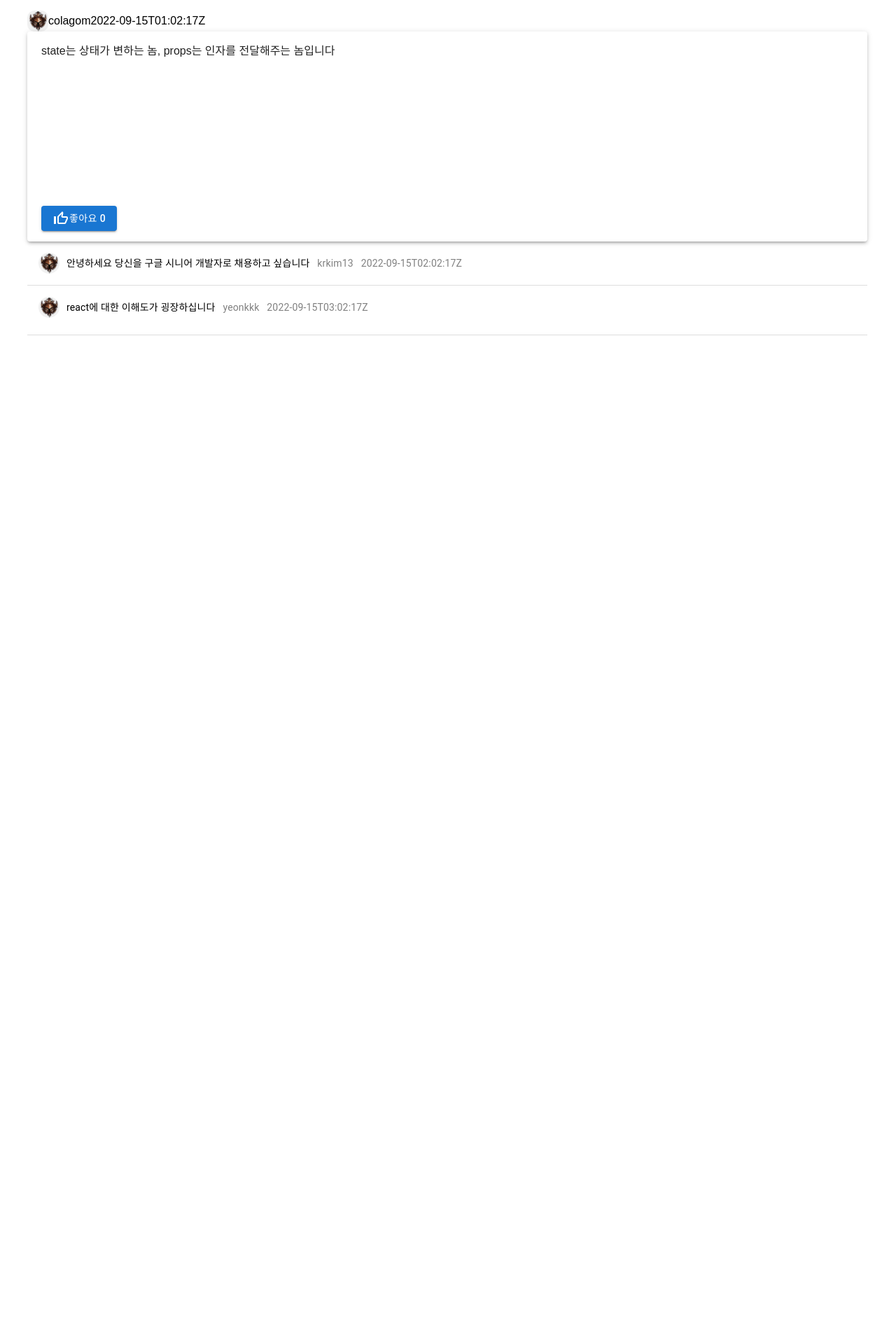
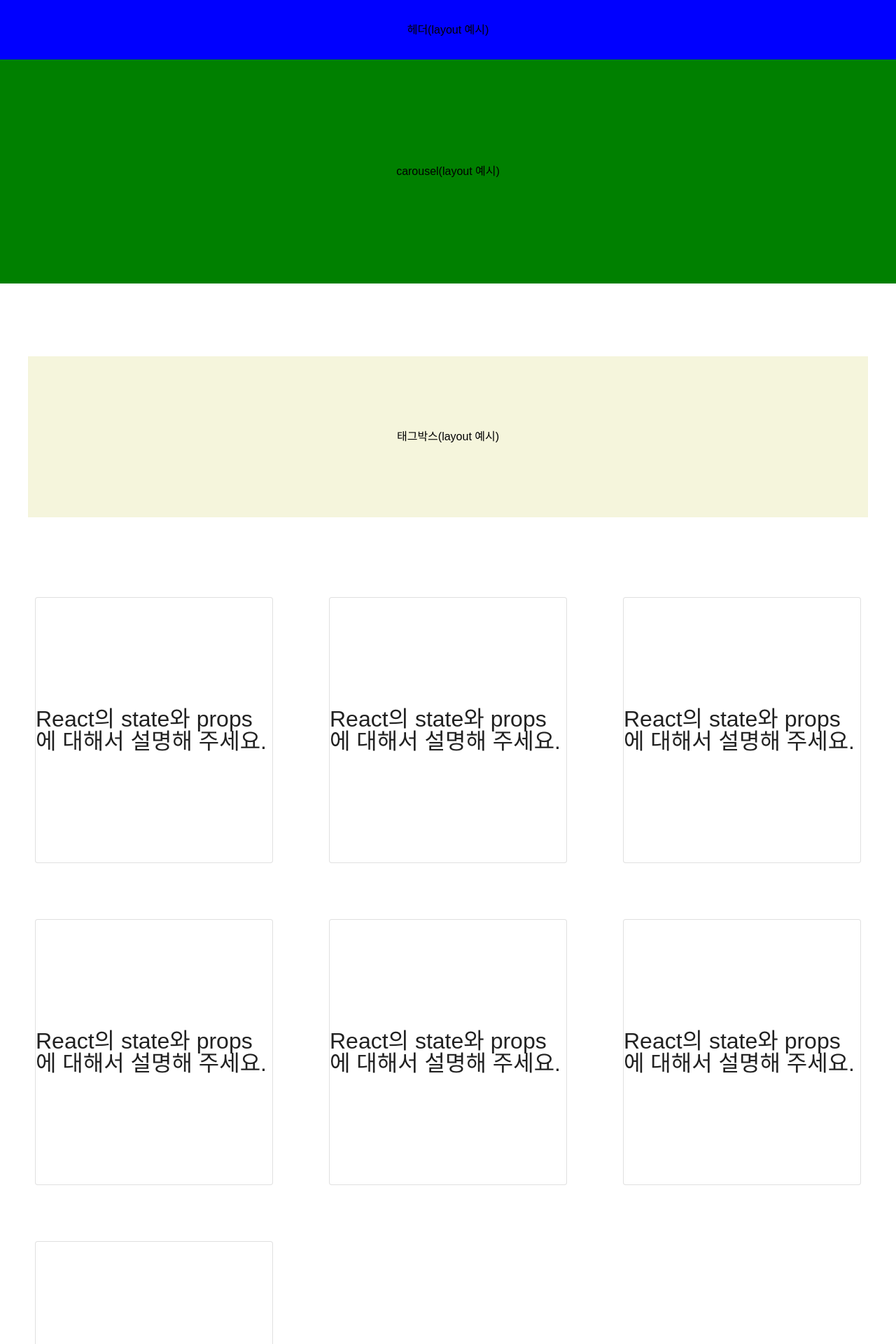
Before and after one commit to team-saviors/saview, a React (Create React App) app in the folder client/: page / in a window 1280 px wide. Shown: the top 1920 px of the page at 70% size. Before the commit the page ends 815 px from the top, so only its background shows below. Built offline with nearby package versions, Linux system fonts and the light colour scheme.

Commit message:
Feat/main page (#41)
* [FE] Feat : 레이아웃 구조(미완성)

* [FE] Feat : Mainpage layout 구조 골격 완성.

```diff
--- a/client/src/App.js
+++ b/client/src/App.js
@@ -1,13 +1,17 @@
 import { useEffect } from 'react';
 import Counter from './components/Counter';
-import PostPage from './pages/PostPage';
+import Header from './components/Header';
+import Mainpage from './pages/MainPage';
+// import PostPage from './pages/PostPage';
 
 function App() {
   return (
-    <div>
+    <>
+      <Header></Header>
       {/* <Counter></Counter> */}
-      <PostPage></PostPage>
-    </div>
+      <Mainpage></Mainpage>
+      {/* <PostPage></PostPage> */}
+    </>
   );
 }
 
--- /dev/null
+++ b/client/src/components/Carousel.js
@@ -0,0 +1,18 @@
+const Carousel = () => {
+  return (
+    <div
+      className="carousel"
+      style={{
+        width: '100%',
+        height: '320px',
+        display: 'flex',
+        justifyContent: 'center',
+        alignItems: 'center',
+        backgroundColor: 'green',
+      }}
+    >
+      carousel(layout 예시)
+    </div>
+  );
+};
+export default Carousel;
--- /dev/null
+++ b/client/src/components/Header.js
@@ -0,0 +1,17 @@
+const Header = () => {
+  return (
+    <header
+      style={{
+        width: '100%',
+        height: '85px',
+        display: 'flex',
+        justifyContent: 'center',
+        alignItems: 'center',
+        backgroundColor: 'blue',
+      }}
+    >
+      헤더(layout 예시)
+    </header>
+  );
+};
+export default Header;
--- /dev/null
+++ b/client/src/components/QuestionCard.js
@@ -0,0 +1,22 @@
+import styled from 'styled-components';
+import Card from '@mui/material/Card';
+const CardItem = styled(Card)`
+  width: 340px;
+  height: 380px;
+  display: flex;
+  align-items: center;
+  justify-content: center;
+  margin: 0;
+  margin-bottom: 80px;
+
+  /* background-color: red; */
+`;
+const QuestionCard = () => {
+  return (
+    <CardItem variant="outlined">
+      {/* outline 굵기 찾아봐야함 */}
+      <h1>React의 state와 props에 대해서 설명해 주세요.</h1>
+    </CardItem>
+  );
+};
+export default QuestionCard;
--- /dev/null
+++ b/client/src/components/QuestionCards.js
@@ -0,0 +1,23 @@
+import QuestionCard from './QuestionCard';
+// import Grid from '@mui/material/Unstable_Grid2/Grid2';
+import Grid from '@mui/material/Unstable_Grid2/';
+import styled from 'styled-components';
+const CardWrapper = styled.div`
+  display: flex;
+  flex-wrap: wrap;
+  justify-content: space-between;
+`;
+const QuestionCards = () => {
+  return (
+    <CardWrapper>
+      <QuestionCard></QuestionCard>
+      <QuestionCard></QuestionCard>
+      <QuestionCard></QuestionCard>
+      <QuestionCard></QuestionCard>
+      <QuestionCard></QuestionCard>
+      <QuestionCard></QuestionCard>
+      <QuestionCard></QuestionCard>
+    </CardWrapper>
+  );
+};
+export default QuestionCards;
--- /dev/null
+++ b/client/src/components/Tagbox.js
@@ -0,0 +1,17 @@
+import { Box } from '@mui/material';
+import styled from 'styled-components';
+
+const TagboxWrapper = styled.section`
+  max-width: 1200px;
+  width: 100%;
+  height: 230px;
+  background-color: beige;
+  margin: 104px auto;
+  display: flex;
+  justify-content: center;
+  align-items: center;
+`;
+const Tagbox = () => {
+  return <TagboxWrapper>태그박스(layout 예시)</TagboxWrapper>;
+};
+export default Tagbox;
--- /dev/null
+++ b/client/src/pages/MainPage.js
@@ -0,0 +1,27 @@
+import styled from 'styled-components';
+import Carousel from '../components/Carousel';
+import QuestionCards from '../components/QuestionCards';
+import Tagbox from '../components/Tagbox';
+// const ContainerItem = styled(Container)``;
+const Main = styled.main`
+  max-width: 1200px;
+  width: 100%;
+  min-height: 60rem;
+  padding: 10px;
+  margin: 0;
+  display: flex;
+  flex-direction: column;
+  margin: 0 auto;
+`;
+const Mainpage = () => {
+  return (
+    <>
+      <Carousel></Carousel>
+      <Tagbox></Tagbox>
+      <Main>
+        <QuestionCards />
+      </Main>
+    </>
+  );
+};
+export default Mainpage;
--- a/client/src/pages/PostPage.js
+++ b/client/src/pages/PostPage.js
@@ -2,6 +2,7 @@ import axios from 'axios';
 import { useEffect } from 'react';
 import Answer from '../components/Answer';
 import { answerStore } from '../store/store';
+
 const PostPage = () => {
   const { answers, increase } = answerStore();
   const answer = answers[0];
```
Also changed, not shown: client/src/reportWebVitals.js (added, +13 -0 lines).
